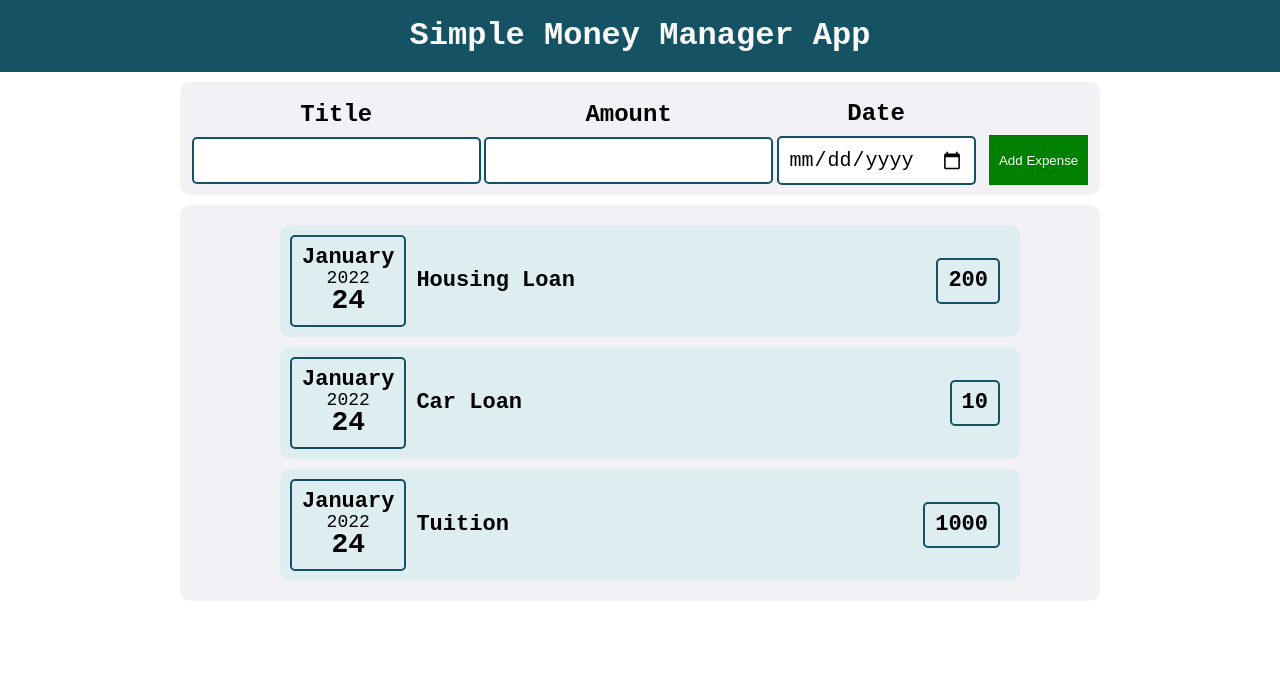
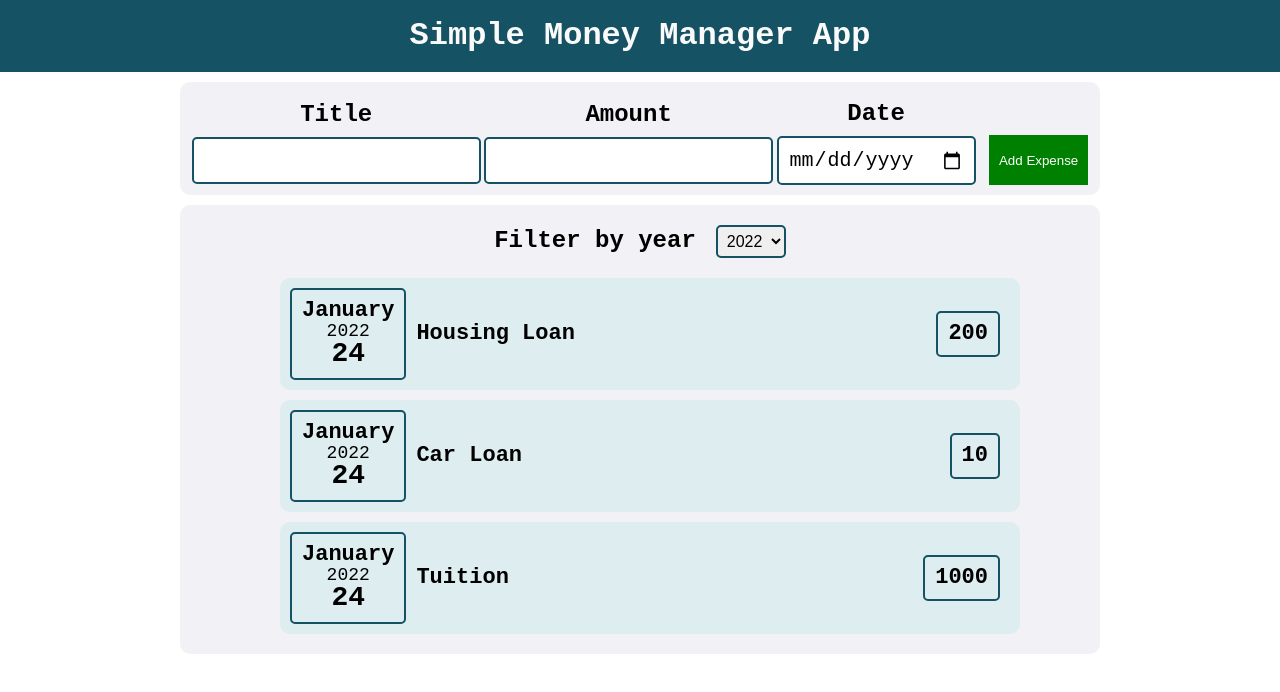
Before and after one commit to joshjoshuap/Learn-React, a React (Create React App) app in the folder simple-react/: page / in a window 1280 px wide. Shown: the top 692 px of the page. Built offline with nearby package versions, Linux system fonts and the light colour scheme.

Commit message:
fix comments

```diff
--- a/simple-react/src/App.js
+++ b/simple-react/src/App.js
@@ -1,9 +1,8 @@
 import React from "react";
 import Expenses from "./js/Expenses"; // importing data
-import ExpenseItem from "./components/Expense/ExpenseItem";
+import Expense from "./components/Expense/Expense";
 import NewExpense from "./components/Expense/NewExpense";
 import Heading from "./components/UI/Heading";
-import Card from "./components/UI/Card";
 
 const App = () => {
   const addExpense = (expense) => {
@@ -16,16 +15,7 @@ const App = () => {
       {/* Get the value of addingExpense from saveExpenseData() in NewExpense.jsx*/}
       <NewExpense addingExpense={addExpense} />
       {/* Pass the value of addingExpense to addExpense()*/}
-      <Card>
-        {/* Loop Expenses and pass value to ExpensesItem.jsx*/}
-        {Expenses.map((expense) => (
-          <ExpenseItem
-            title={expense.title}
-            amount={expense.amount}
-            date={expense.date}
-          />
-        ))}
-      </Card>
+      <Expense item={Expenses} />
     </div>
   );
 };
--- /dev/null
+++ b/simple-react/src/components/Expense/Expense.jsx
@@ -0,0 +1,32 @@
+import { useState } from "react";
+import Card from "../UI/Card";
+import ExpenseItem from "./ExpenseItem";
+import ExpensesFilter from "./ExpenseFilter";
+
+const Expense = (props) => {
+  const [filteredYear, setFilteredYear] = useState("2020");
+
+  const filterChangeHandler = (selectedYear) => {
+    setFilteredYear(selectedYear);
+  };
+
+  return (
+    <Card>
+      <ExpensesFilter
+        selected={filteredYear}
+        onChangeFilter={filterChangeHandler}
+      />
+
+      {/* Loop Expenses and pass value to ExpensesItem.jsx*/}
+      {props.item.map((expense) => (
+        <ExpenseItem
+          title={expense.title}
+          amount={expense.amount}
+          date={expense.date}
+        />
+      ))}
+    </Card>
+  );
+};
+
+export default Expense;
--- /dev/null
+++ b/simple-react/src/components/Expense/ExpenseFilter.jsx
@@ -0,0 +1,20 @@
+
+import "../../css/index.css";
+
+const ExpensesFilter = () => {
+  return (
+    <div className='expense-filter'>
+      <div className='expense-filter_control'>
+        <label>Filter by year</label>
+        <select>
+          <option value='2022'>2022</option>
+          <option value='2021'>2021</option>
+          <option value='2020'>2020</option>
+          <option value='2019'>2019</option>
+        </select>
+      </div>
+    </div>
+  );
+};
+
+export default ExpensesFilter;
--- a/simple-react/src/components/Expense/ExpenseForm.jsx
+++ b/simple-react/src/components/Expense/ExpenseForm.jsx
@@ -26,7 +26,7 @@ const ExpenseForm = (props) => {
     // Getting value from input text and set to new variable
     const expenseData = {
       title: inputTitle,
-      amount: inputAmount,
+      amount: +inputAmount,
       date: new Date(inputDate),
     };
 
--- a/simple-react/src/components/Expense/NewExpense.jsx
+++ b/simple-react/src/components/Expense/NewExpense.jsx
@@ -8,7 +8,7 @@ const NewExpense = (props) => {
       ...inputtedExpenseData, // get all objects using spread operator
       id: Math.random().toString(), // generate random id
     };
-    props.addingExpense(expenseData); // pass new generated expenseData object to App.js - addingExpense attribute
+    props.addingExpense(expenseData); // pass new generated expenseData object to Expense.jsx - addingExpense attribute
   };
 
   return (
--- a/simple-react/src/css/index.css
+++ b/simple-react/src/css/index.css
@@ -43,7 +43,6 @@ table {
 .expense-form {
   display: flex;
   justify-content: space-around;
-
 }
 
 label {
@@ -73,6 +72,20 @@ input {
   flex-direction: column;
   justify-content: center;
   align-items: center;
+}
+
+.expense-filter {
+  display: flex;
+  justify-content: center;
+  padding: 10px;
+}
+.expense-filter_control > select {
+  margin-left: 20px;
+  padding: 5px;
+  border: 2px solid #155263;
+  border-radius: 5px;
+  font-size: 16px;
+  outline: none;
 }
 
 .expense-item {
```
